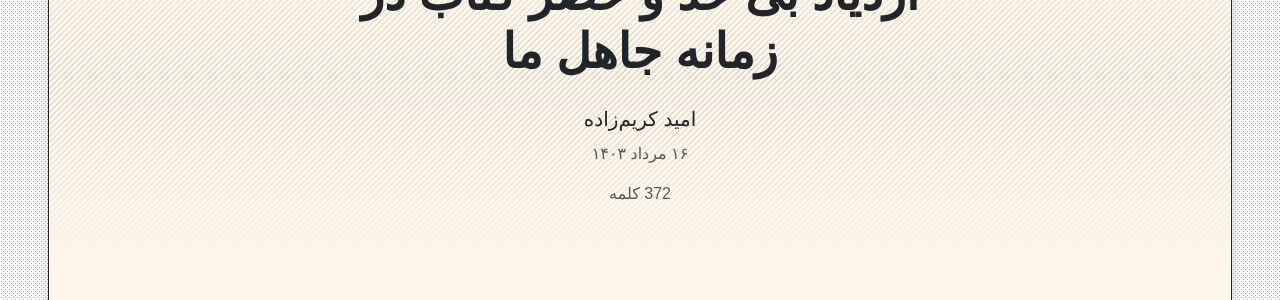
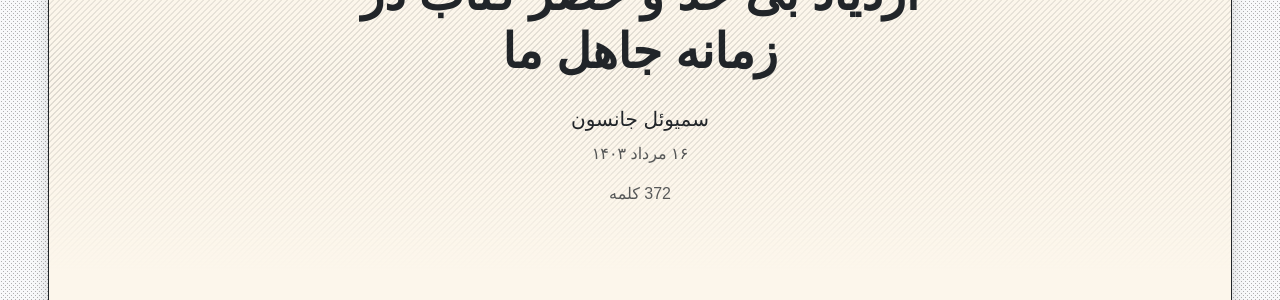
Before and after one commit to phicudemy/phicudemy.github.io, a Jekyll site: the page built from _posts/2024-08-07-samueljohnson.md, in a window 1280 px wide. Shown: the part 254-554 px from the top of the page. Built offline with Jekyll 4.4.1, drawn with Linux system fonts in a browser that asks for light colours; some web fonts are replaced; comment, search, counter and statistics services are not loaded; part of the change alters nothing that is shown.

Commit message:
TinaCMS content update

```diff
--- a/_posts/2024-08-07-samueljohnson.md
+++ b/_posts/2024-08-07-samueljohnson.md
@@ -1,13 +1,15 @@
 ---
 title: ازدیاد بی حد و حصر کتاب در زمانه جاهل ما
 slug: samueljohnson
-people: _people/omidkarimzade.md
+people: _people/samueljohnson.md
+translator: _people/omidkarimzade.md
 date: 2024-08-06T20:30:00.000Z
 published: true
 categories: _categories/culture.md
 contents: _contents/notes.md
 excerpt: ''
 ---
+
 
 
 ## توضیح مترجم
```
